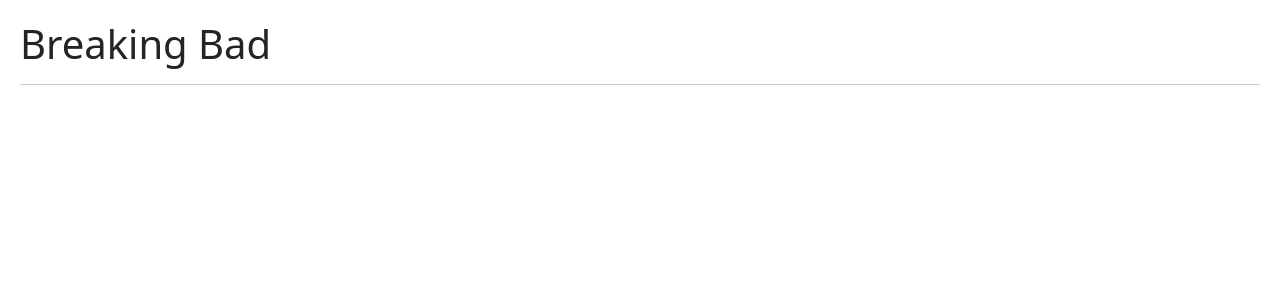
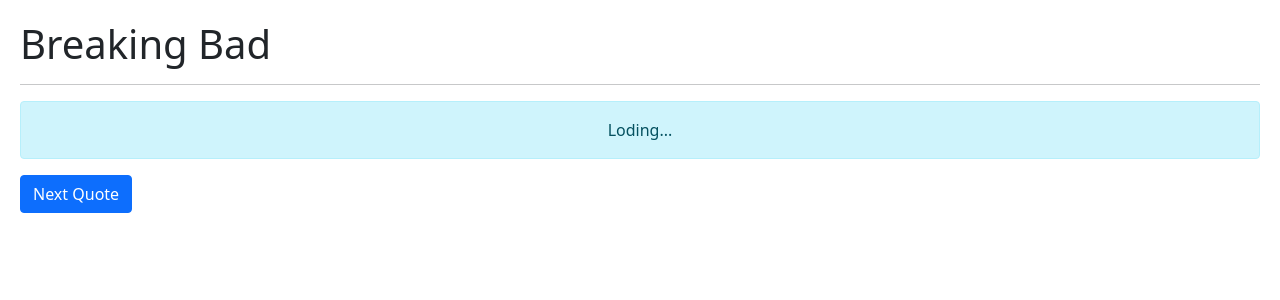
Before and after one commit to pauloosilas/react-mini-projects, a React (Vite) app in the folder hook-app/: page / in a window 1280 px wide. Shown: the top 300 px of the page. Built offline with nearby package versions, Linux system fonts and the light colour scheme; no server answers.

Commit message:
useFetch + useCounter

```diff
--- a/hook-app/src/03-examples/MultipleCustomHooks.jsx
+++ b/hook-app/src/03-examples/MultipleCustomHooks.jsx
@@ -6,10 +6,33 @@
 
     console.log(data, isLoading, hasError)
 
+   const { author, quote} = !!data && data[0]
+
     return(
         <>
             <h1>Breaking Bad</h1>
             <hr />
+
+            {
+              isLoading
+                ? (
+                    <div className="alert alert-info text-center">
+                        Loding...
+                    </div>
+                )
+                :(
+                <blockquote className="blockquote text-end">
+                    <p className="mb-1">{ quote }</p>
+                    <footer className="blockquote-footer">{ author }</footer>
+                </blockquote>
+
+            )
+    }
+
+        <button className="btn btn-primary">
+            Next Quote
+        </button>
+
         </>
     )
 }
```
